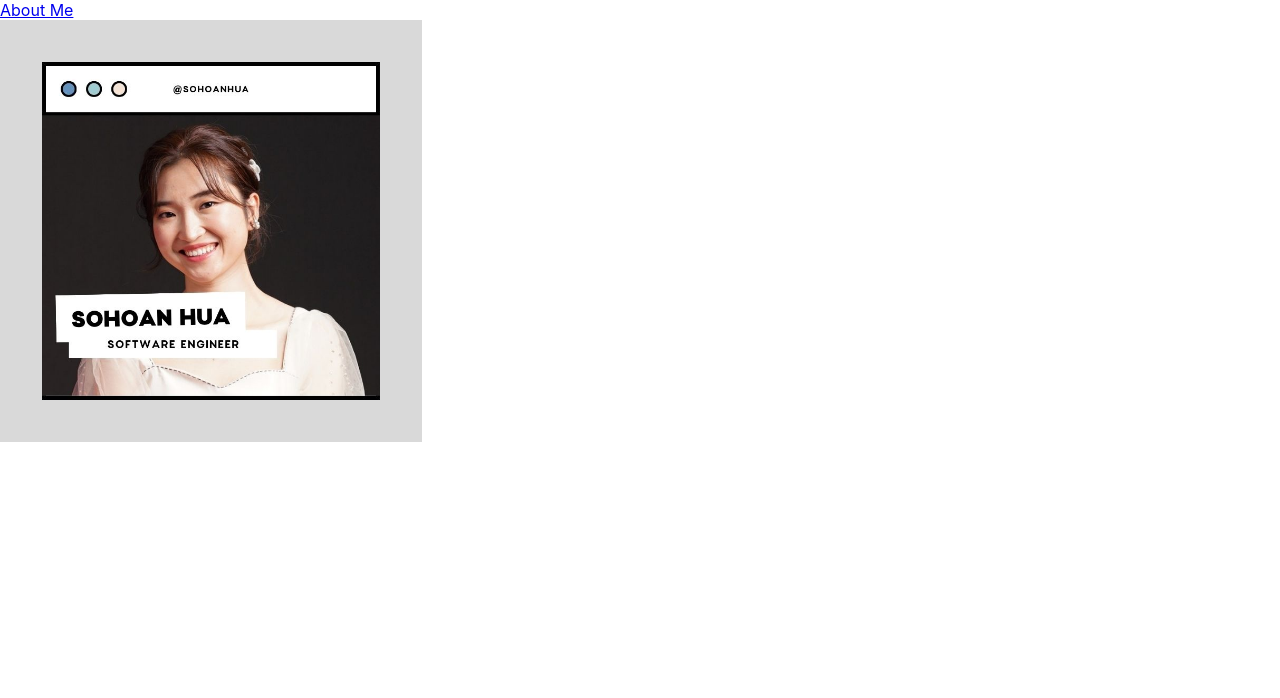
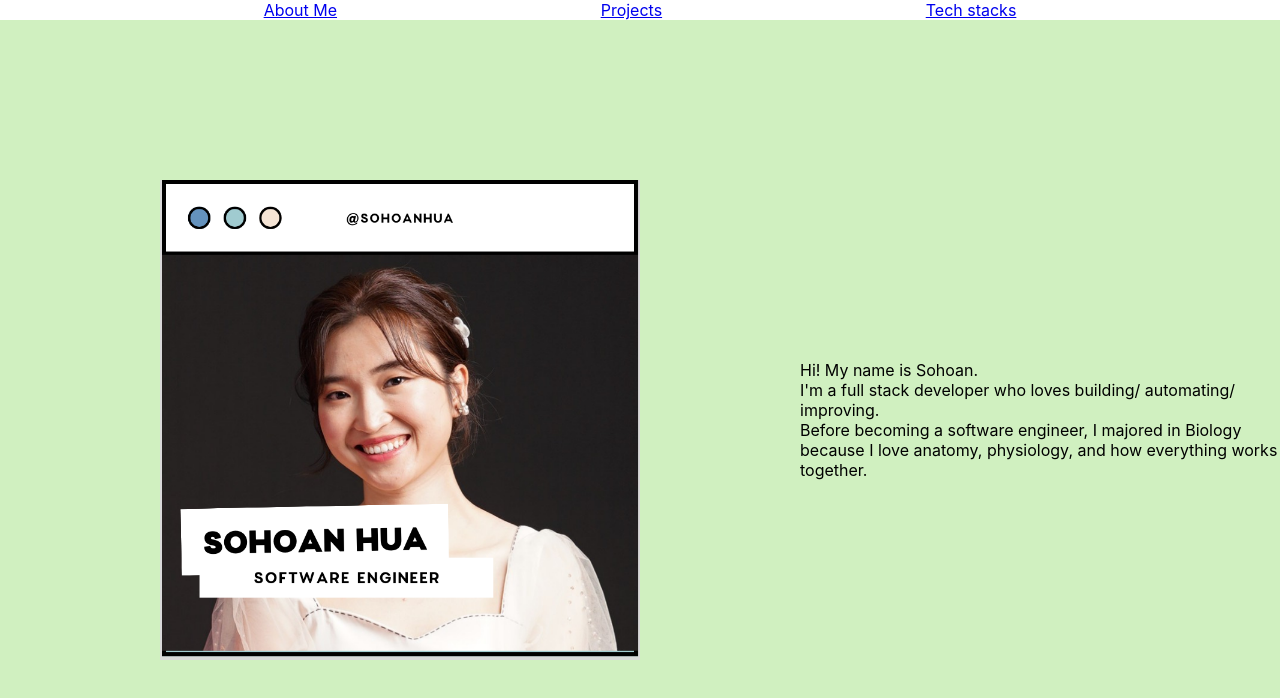
Before and after one commit to hoanhua14/pp, a React (Create React App) app: page /aboutme in a window 1280 px wide. Shown: the top 698 px of the page. Built offline with nearby package versions, Linux system fonts and the light colour scheme.

Commit message:
about me page

```diff
--- a/public/index.html
+++ b/public/index.html
@@ -28,7 +28,7 @@
   </head>
   <body>
     <noscript>You need to enable JavaScript to run this app.</noscript>
-    <div id="root"></div>
+    <div id="root" ></div>
     <!--
       This HTML file is a template.
       If you open it directly in the browser, you will see an empty page.
--- a/src/AboutMe.js
+++ b/src/AboutMe.js
@@ -1,16 +1,31 @@
-import portPic from "./grayPPic.jpg"
+import profilePic from "./profilePic.png"
 const AboutMe = () => {
     return (
-        <>
-            <div >
+        <div className='background'>
+            <div className="container">
+                <div style={{flex:'1'}} className="center">
+                    <img
+                        src={profilePic}
+                        alt="profile"
+                        height='60%'
 
-                <img className="center"
-                    src={portPic}
-                    alt="profile"
-                    // style={{flex:'1', maxWidth:'33%', maxHeight:'50%'}}
-                />
+                    />
+                </div>
+                <div style={{flex: '2'}} className="center">
+                    Hi! My name is Sohoan. <br/>
+                    I'm a full stack developer who loves building/ automating/ improving. <br/>
+                    Before becoming a software engineer, I majored in Biology because I love anatomy, physiology, and how everything works together.
+
+                </div>
             </div>
-        </>
+
+        </div>
+        // <div className="container">
+        //     <div className="box" id='box1'>1</div>
+        //     <div className="box" id='box2'>2</div>
+        //     <div className="box" id='box3'>3</div>
+        //     <div className="box" id='box4'>4</div>
+        // </div>
     )
 };
 export default AboutMe;
--- a/src/App.js
+++ b/src/App.js
@@ -1,5 +1,7 @@
 import NavBar from './Nav';
 import AboutMe from './AboutMe';
+import Projects from './Projects';
+import TechStacks from './TechStacks';
 import './styling/App.css';
 import { BrowserRouter, Route, Routes } from 'react-router-dom';
 function App() {
@@ -8,6 +10,8 @@ function App() {
       <NavBar />
       <Routes>
         <Route path='/aboutme' element={<AboutMe/>} />
+        <Route path='/projects' element={<Projects/>} />
+        <Route path='/techstacks' element={<TechStacks/>} />
 
       </Routes>
     </BrowserRouter>
--- a/src/Nav.js
+++ b/src/Nav.js
@@ -2,9 +2,21 @@
 import {NavLink} from 'react-router-dom';
 const NavBar = () => {
     return (
-        <div>
-            <NavLink >
+        <div className='center'>
+            <NavLink
+                to='/aboutme'
+            >
                 About Me
+            </NavLink>
+            <NavLink
+                to='/projects'
+            >
+                Projects
+            </NavLink>
+            <NavLink
+                to='/techstacks'
+            >
+                Tech stacks
             </NavLink>
         </div>
     )
--- a/src/index.js
+++ b/src/index.js
@@ -1,14 +1,13 @@
 import React from 'react';
 import ReactDOM from 'react-dom/client';
 import './styling/index.css';
-import './styling/navbar.css';
 import App from './App';
 import reportWebVitals from './reportWebVitals';
 
 const root = ReactDOM.createRoot(document.getElementById('root'));
 root.render(
   <React.StrictMode>
-    <App />
+    <App className='background'/>
   </React.StrictMode>
 );
 
--- a/src/styling/App.css
+++ b/src/styling/App.css
@@ -1,7 +1,20 @@
 .center {
     display: flex;
     align-items: center;
-    justify-content: center;
-    max-width: 33%;
-    max-height: 33%;
+    justify-content: space-evenly;
+    /* max-width: 33%;
+    max-height: 33%; */
 }
+
+.background {
+    background-color: #d0f0c0;
+}
+
+.box {
+    width: 100px;
+    height: 100px;
+}
+
+.container {
+    display: flex;
+}
--- a/src/styling/navbar.css
+++ /dev/null
@@ -1,71 +0,0 @@
-#menu__toggle {
-    opacity: 0;
-  }
-  #menu__toggle:checked + .menu__btn > span {
-    transform: rotate(45deg);
-  }
-  #menu__toggle:checked + .menu__btn > span::before {
-    top: 0;
-    transform: rotate(0deg);
-  }
-  #menu__toggle:checked + .menu__btn > span::after {
-    top: 0;
-    transform: rotate(90deg);
-  }
-  #menu__toggle:checked ~ .menu__box {
-    left: 0 !important;
-  }
-  .menu__btn {
-    position: fixed;
-    top: 20px;
-    left: 20px;
-    width: 26px;
-    height: 26px;
-    cursor: pointer;
-    z-index: 1;
-  }
-  .menu__btn > span,
-  .menu__btn > span::before,
-  .menu__btn > span::after {
-    display: block;
-    position: absolute;
-    width: 100%;
-    height: 2px;
-    background-color: #616161;
-    transition-duration: .25s;
-  }
-  .menu__btn > span::before {
-    content: '';
-    top: -8px;
-  }
-  .menu__btn > span::after {
-    content: '';
-    top: 8px;
-  }
-  .menu__box {
-    display: block;
-    position: fixed;
-    top: 0;
-    left: -100%;
-    width: 300px;
-    height: 100%;
-    margin: 0;
-    padding: 80px 0;
-    list-style: none;
-    background-color: #ECEFF1;
-    box-shadow: 2px 2px 6px rgba(0, 0, 0, .4);
-    transition-duration: .25s;
-  }
-  .menu__item {
-    display: block;
-    padding: 12px 24px;
-    color: #333;
-    font-family: 'Roboto', sans-serif;
-    font-size: 20px;
-    font-weight: 600;
-    text-decoration: none;
-    transition-duration: .25s;
-  }
-  .menu__item:hover {
-    background-color: #CFD8DC;
-  }
```
Also changed, not shown: src/profilePic.png (added).
